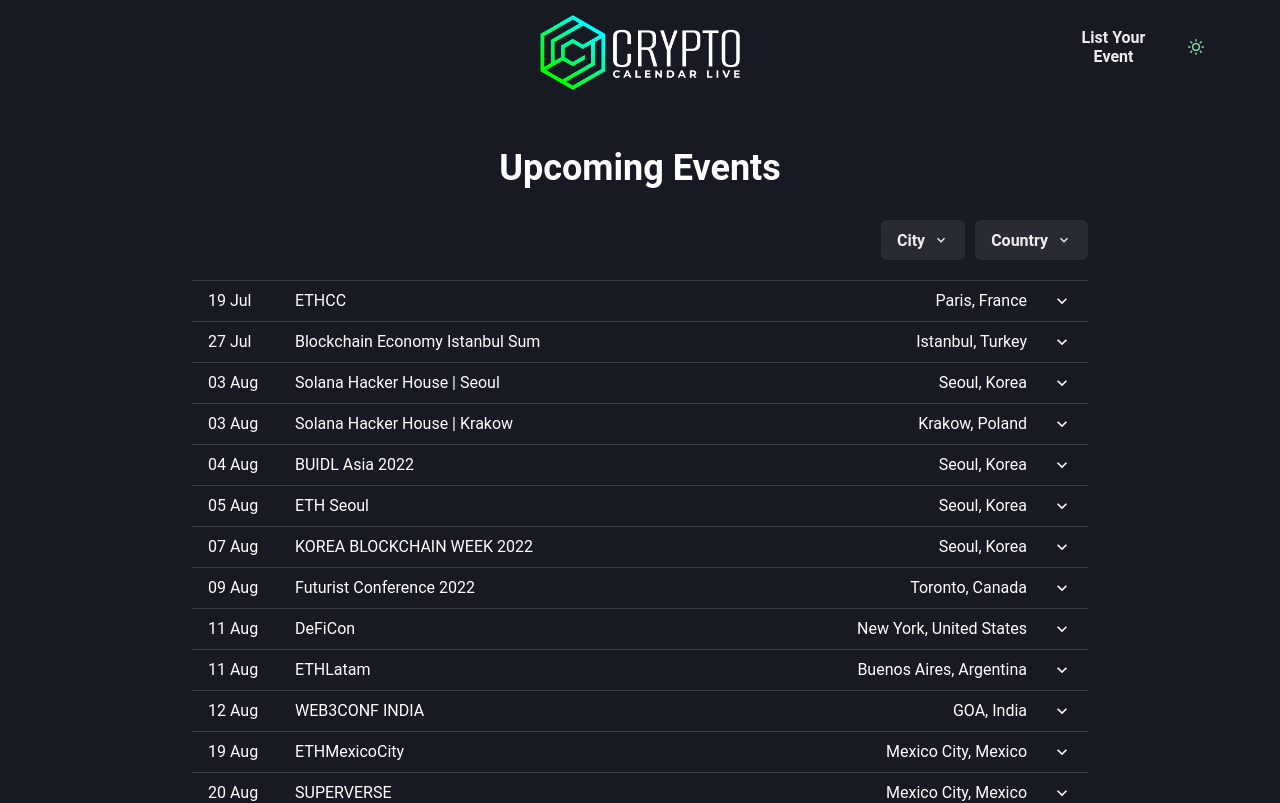
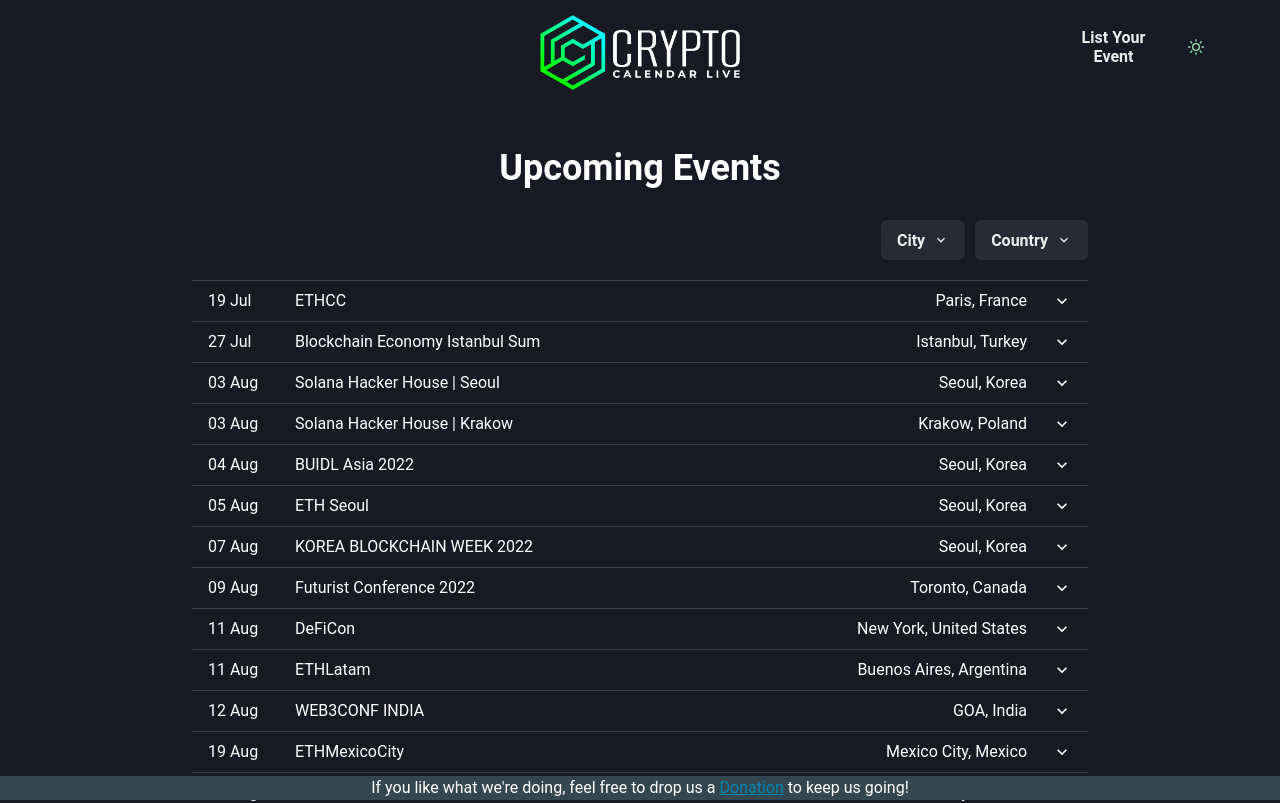
Before and after one commit to ocelot2123/cryptocalendar.live, a Next.js app: page / in a window 1280 px wide. Shown: the top 803 px of the page. Built offline with nearby package versions, Linux system fonts and the light colour scheme.

Commit message:
add donation footer

```diff
--- /dev/null
+++ b/src/components/BlueLink.tsx
@@ -0,0 +1,13 @@
+import { Link as ChakraLink } from '@chakra-ui/react';
+
+export const BlueLink = ({ link, text }) => (
+  <ChakraLink
+    href={link}
+    color="#0085ab"
+    _hover={{ color: '#009ac7' }}
+    textDecoration="underline"
+    target="_blank"
+  >
+    {text}
+  </ChakraLink>
+);
--- a/src/components/EventAccordion.tsx
+++ b/src/components/EventAccordion.tsx
@@ -12,6 +12,7 @@
   Link as ChakraLink,
 } from '@chakra-ui/react';
 import dayjs from 'dayjs';
+import { BlueLink } from './BlueLink';
 
 type EventAccordionProp = {
   events: EventType[];
@@ -74,15 +75,7 @@
               <Text whiteSpace="pre-line" marginBottom="25px">
                 {event.description}
               </Text>
-              <ChakraLink
-                href={event.link}
-                color="#0085ab"
-                _hover={{ color: '#009ac7' }}
-                textDecoration="underline"
-                target="_blank"
-              >
-                Website
-              </ChakraLink>
+              <BlueLink link={event.link} text={'Website'} />
             </AccordionPanel>
           </AccordionItem>
         );
--- /dev/null
+++ b/src/components/Footer.tsx
@@ -0,0 +1,25 @@
+import { Link as ChakraLink, Flex, Text } from '@chakra-ui/react';
+import { BlueLink } from './BlueLink';
+
+export const Footer = () => (
+  <Flex
+    direction="column"
+    alignItems="center"
+    justifyContent="flex-start"
+    position="fixed"
+    bottom={0}
+    width="100%"
+    bg={'#34464f'}
+  >
+    <Text color="white">
+      {"If you like what we're doing, feel free to drop us a "}
+      <BlueLink
+        link={
+          'https://etherscan.io/address/0x855a84954fCFBA1a41eb43215a83fbAC0b3FD9Ef'
+        }
+        text={'Donation'}
+      />
+      {' to keep us going!'}
+    </Text>
+  </Flex>
+);
--- a/src/pages/index.tsx
+++ b/src/pages/index.tsx
@@ -2,11 +2,13 @@
 import { Event } from '../components/Event';
 import events from '../data.json';
 import { Header } from '../components/Header';
+import { Footer } from '../components/Footer';
 
 const Index = () => (
   <Container height="100%" minHeight="100vh">
     <Header />
     <Event events={events} />
+    <Footer />
   </Container>
 );
 
```
